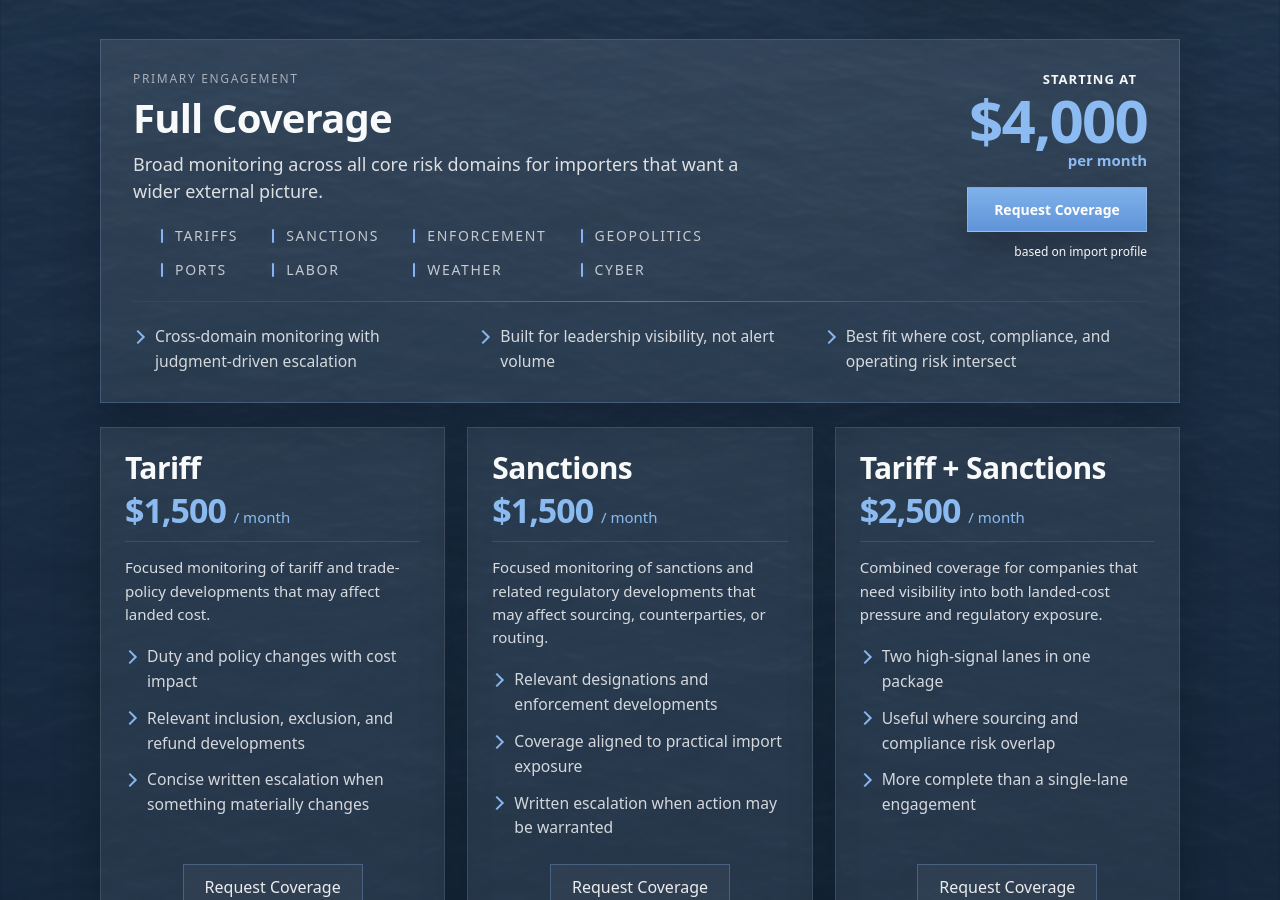
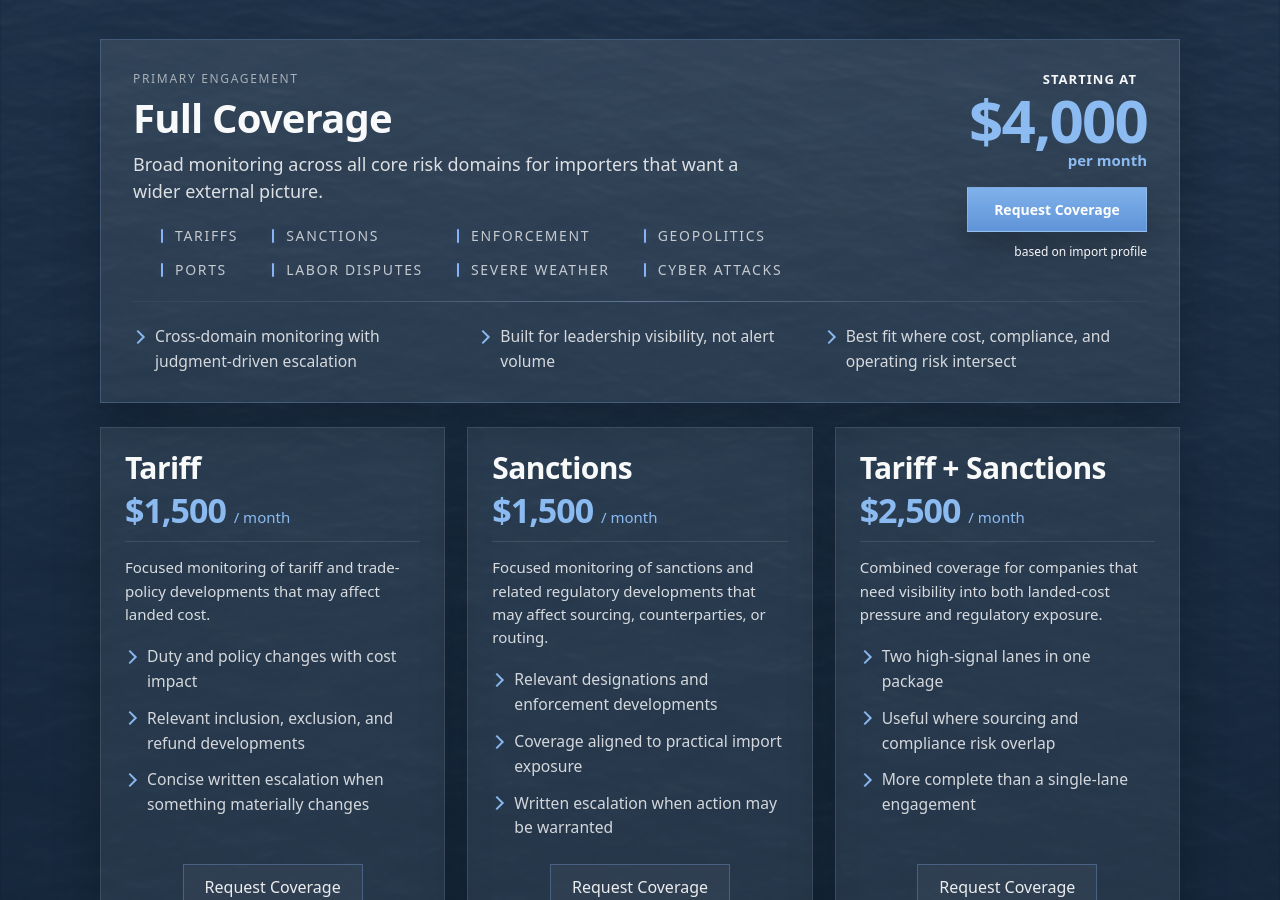
Before and after one commit to importrisk/import-risk-intelligence-site, a Jekyll site: the page built from pricing.html, in a window 1280 px wide and 900 px high, scrolled down 548 px. Built offline with Jekyll 4.4.1, drawn with Linux system fonts in a browser that asks for light colours.

Commit message:
Update pricing.html

```diff
--- a/pricing.html
+++ b/pricing.html
@@ -58,9 +58,9 @@ description: Pricing and scope options for Import Risk Intelligence.
   <div class="pricing-domain-item"><span class="pricing-domain-bullet"></span><span>Enforcement</span></div>
   <div class="pricing-domain-item"><span class="pricing-domain-bullet"></span><span>Geopolitics</span></div>
   <div class="pricing-domain-item"><span class="pricing-domain-bullet"></span><span>Ports</span></div>
-  <div class="pricing-domain-item"><span class="pricing-domain-bullet"></span><span>Labor</span></div>
-  <div class="pricing-domain-item"><span class="pricing-domain-bullet"></span><span>Weather</span></div>
-  <div class="pricing-domain-item"><span class="pricing-domain-bullet"></span><span>Cyber</span></div>
+  <div class="pricing-domain-item"><span class="pricing-domain-bullet"></span><span>Labor Disputes</span></div>
+  <div class="pricing-domain-item"><span class="pricing-domain-bullet"></span><span>Severe Weather</span></div>
+  <div class="pricing-domain-item"><span class="pricing-domain-bullet"></span><span>Cyber Attacks</span></div>
 </div>
       </div>
 
```
